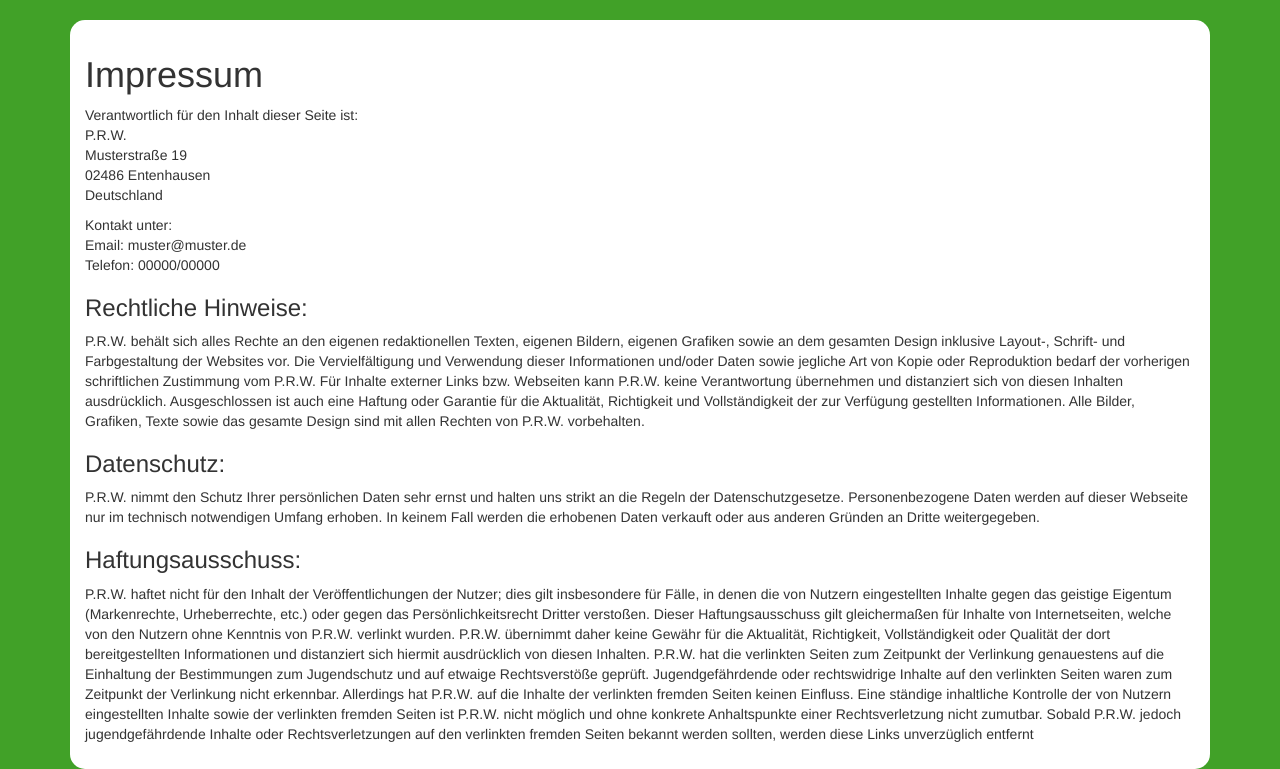
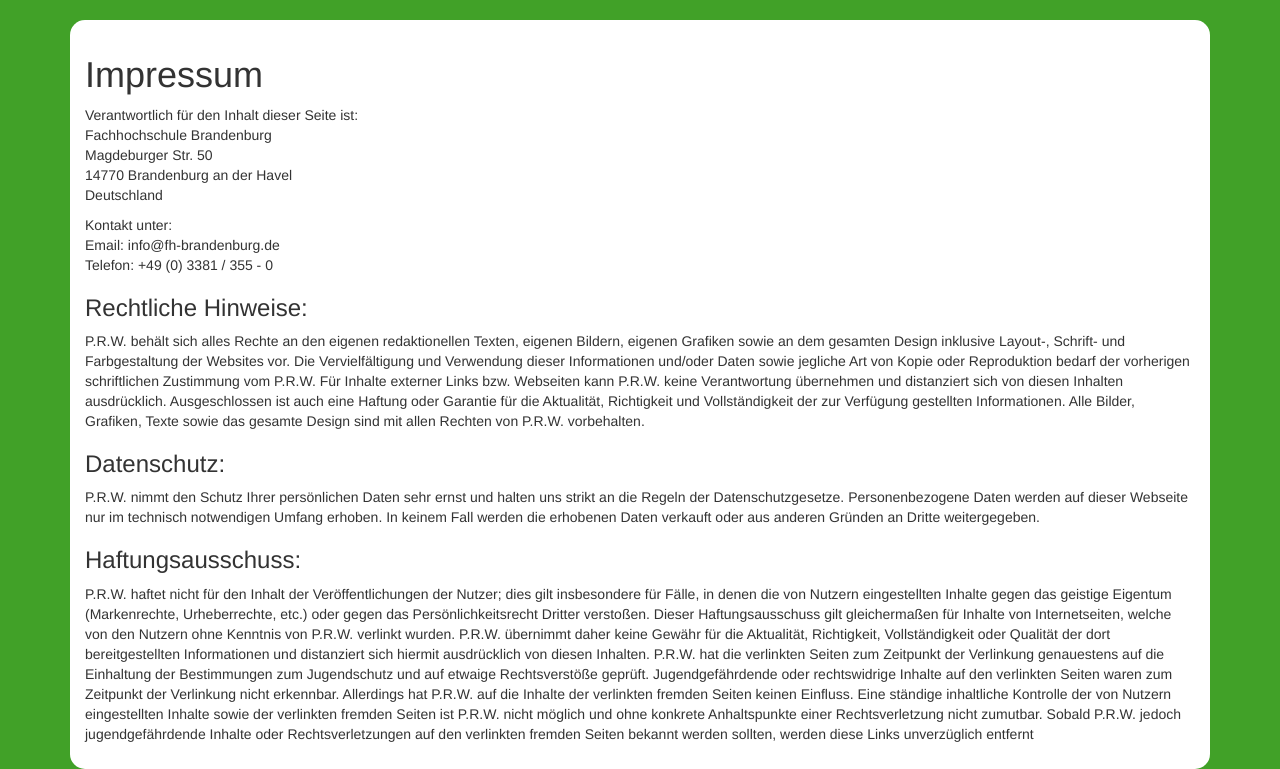
Before and after one commit to Basti25/country-quiz, a PHP site: page /impressum.php in a window 1280 px wide. Shown: the part 135-904 px from the top of the page. Run offline with PHP 8.4, Linux system fonts and the light colour scheme; some libraries are stand-ins or nearby versions.

Commit message:
- Umrandung der Karte abgeändert - Rundenausgabe eingefügt. - Tabellenkopf eingefügt - Impressum geändert

```diff
--- a/application/views/page/highscore.php
+++ b/application/views/page/highscore.php
@@ -2,9 +2,9 @@
 
 <table class="table table-condensed">
     <tr>
-        <td>Rang</td>
-        <td>Benutzername</td>
-        <td>Pkt.</td>
+        <th>Rang</th>
+        <th>Benutzername</th>
+        <th>Pkt.</th>
     </tr>
 <?php foreach($highscoreList as $key => $highscoreEntry): ?>
     <tr>
--- a/impressum.php
+++ b/impressum.php
@@ -7,15 +7,15 @@
                 <div class="impressum">
                     <h1>Impressum</h1>
                     <p>Verantwortlich f&uuml;r den Inhalt dieser Seite ist: <br/>
-                        P.R.W. <br/>
-                        Musterstra&szlig;e 19 <br/>
-                        02486 Entenhausen <br/>
+                        Fachhochschule Brandenburg <br/>
+                        Magdeburger Str. 50 <br/>
+                        14770 Brandenburg an der Havel <br/>
                         Deutschland <br/>
                     </p>
                     <p>
                         Kontakt unter: <br/>
-                        Email: muster@muster.de <br/>
-                        Telefon: 00000/00000 <br/>
+                        Email: info@fh-brandenburg.de <br/>
+                        Telefon: +49 (0) 3381 / 355 - 0 <br/>
                     </p>
                     <h3>
                         Rechtliche Hinweise:
--- a/public/css/style.css
+++ b/public/css/style.css
@@ -29,7 +29,8 @@ a:active {
 #map_canvas {
     width:100%;
     height: 500px;
-    border: solid 5px #ffbb26;
+    border: solid 5px white;
+    border-radius: 4px;
 }
 .content {
 }
```
Also changed, not shown: index.php (+10 -0 lines).
